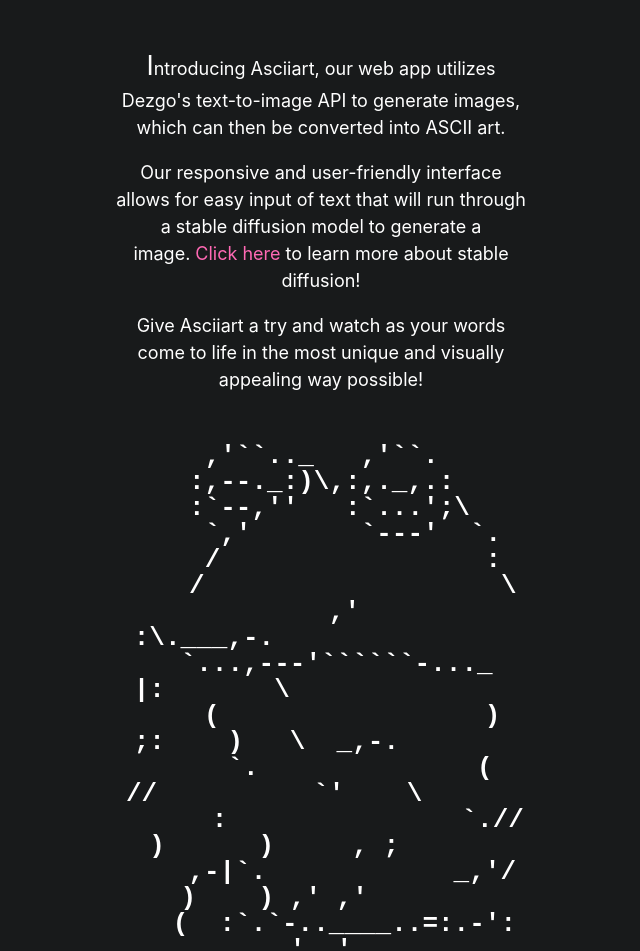
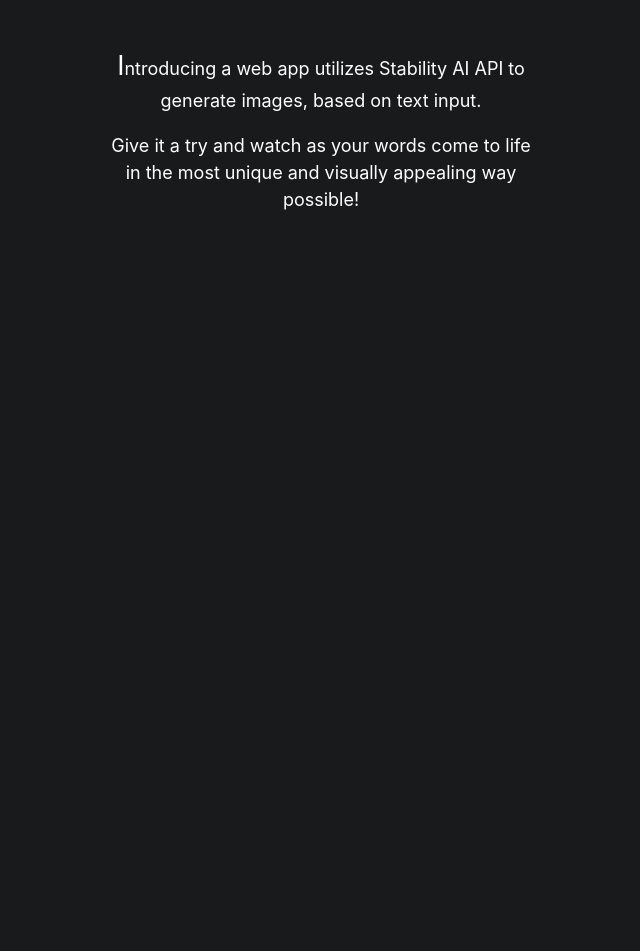
Before and after one commit to anamika8/runpod_frontend, a React (Create React App) app: page /about in a window 1280 px wide. Shown: the part 80-1031 px from the top of the page, without its empty margins (319-959 px from the left). After the commit the page ends 800 px from the top, so only its background shows below. Built offline with nearby package versions, Linux system fonts and the light colour scheme; no server answers.

Commit message:
Fixed about section of the page

```diff
--- a/src/components/about/About.js
+++ b/src/components/about/About.js
@@ -6,18 +6,11 @@
         <div className="about-container">
             <div className="about-content">
                 <p>
-                    Introducing Asciiart, our web app utilizes Dezgo's text-to-image API to generate images, which can then be converted into ASCII art.
+                    Introducing a web app utilizes Stability AI API to generate images, based on text input.
                 </p>
                 <p>
-                    Our responsive and user-friendly interface allows for easy input of text that will run through a stable diffusion model to generate a image.
-                    <a id='info-link' href='https://en.wikipedia.org/wiki/Stable_Diffusion'>Click here</a> to learn more about stable diffusion!
+                    Give it a try and watch as your words come to life in the most unique and visually appealing way possible!
                 </p>
-                <p>
-                    Give Asciiart a try and watch as your words come to life in the most unique and visually appealing way possible!
-                </p>
-            </div>
-            <div className='about-footer'>
-                <Title asciiArt={art} />
             </div>
         </div>
     )
```
